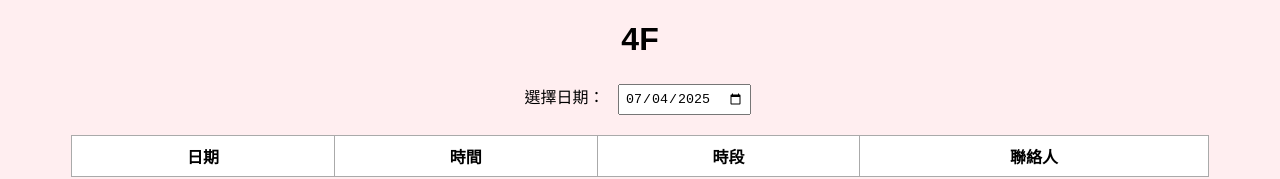
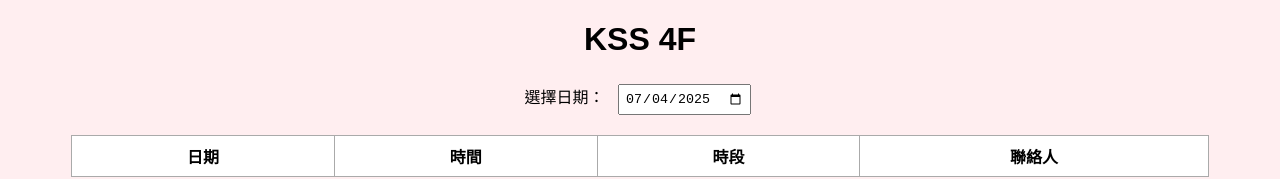
Before and after one commit to Gwentw2/KSS-4F, a plain HTML site: page index.html in a window 1280 px wide. Shown: the top 179 px of the page. Drawn offline with Linux system fonts and the light colour scheme.

Commit message:
Update index.html

```diff
--- a/index.html
+++ b/index.html
@@ -53,7 +53,7 @@
   </style>
 </head>
 <body>
-  <h1>4F</h1>
+  <h1>KSS 4F</h1>
 
   <div style="text-align:center">
     <label for="datePicker">選擇日期：</label>
```
